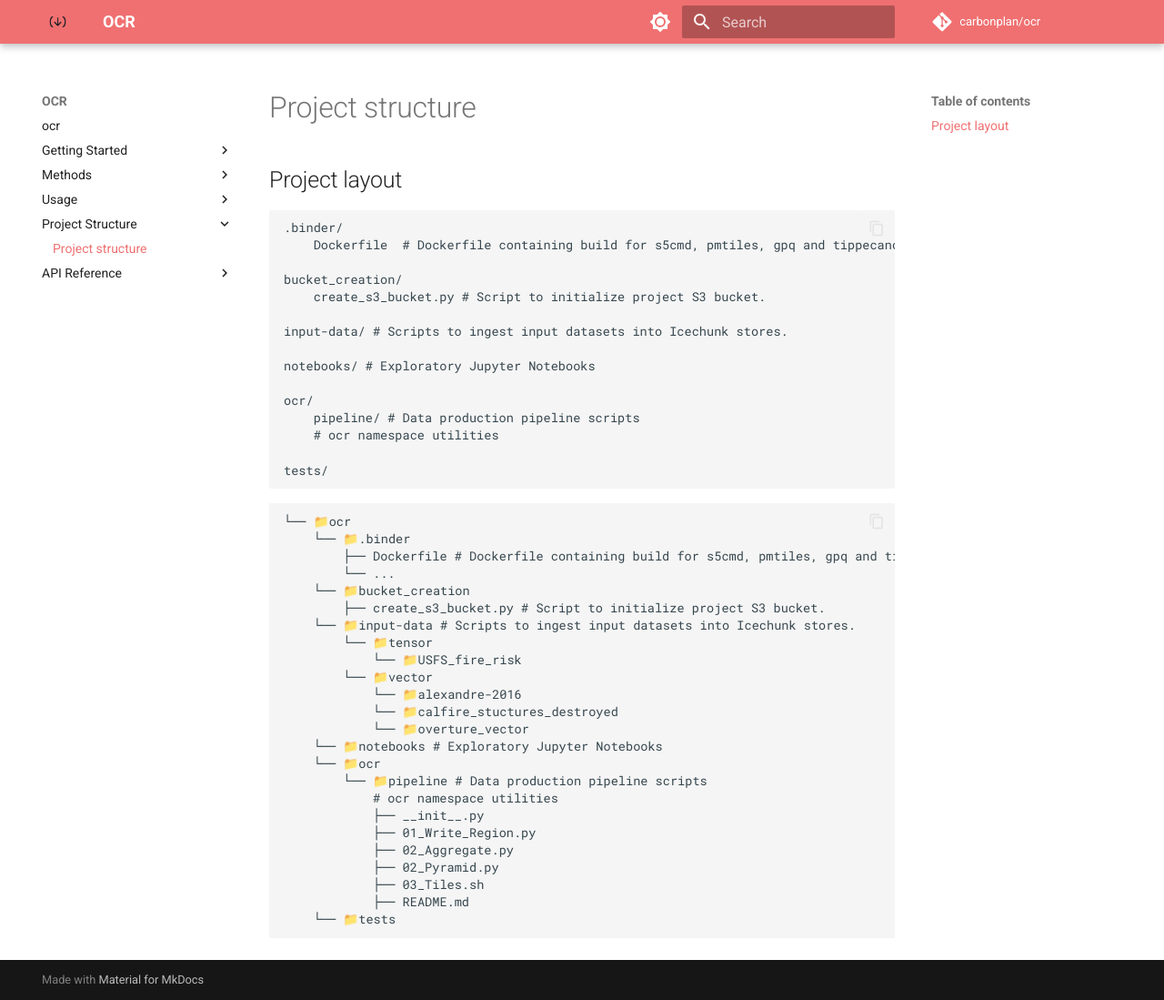
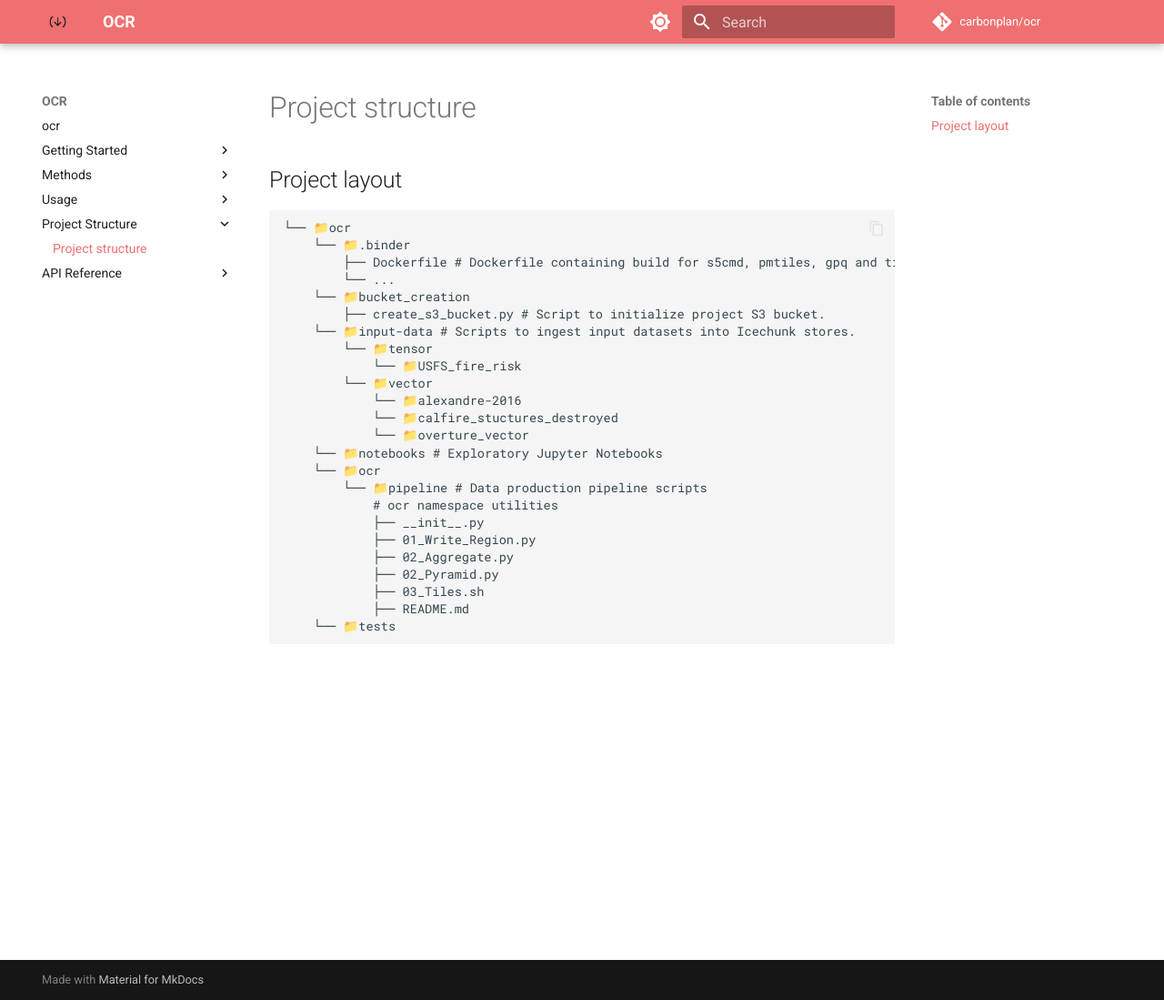
Before and after one commit to carbonplan/ocr, an MkDocs documentation site: the page built from docs/layout/project_structure.md, in a window 1280 px wide and 1099 px high. Shown: the whole window at 91% size. Built offline with MkDocs 1.6.1 and Material for MkDocs 9.7.7, drawn with Linux system fonts in a browser that asks for light colours; comment, search, counter and statistics services are not loaded.

Commit message:
Oops (#71)

````diff
--- a/docs/layout/project_structure.md
+++ b/docs/layout/project_structure.md
@@ -1,22 +1,4 @@
 ## Project layout
-
-```
-.binder/
-    Dockerfile  # Dockerfile containing build for s5cmd, pmtiles, gpq and tippecanoe.
-
-bucket_creation/
-    create_s3_bucket.py # Script to initialize project S3 bucket.
-
-input-data/ # Scripts to ingest input datasets into Icechunk stores.
-
-notebooks/ # Exploratory Jupyter Notebooks
-
-ocr/
-    pipeline/ # Data production pipeline scripts
-    # ocr namespace utilities
-
-tests/
-```
 
 ```
 └── 📁ocr
````
